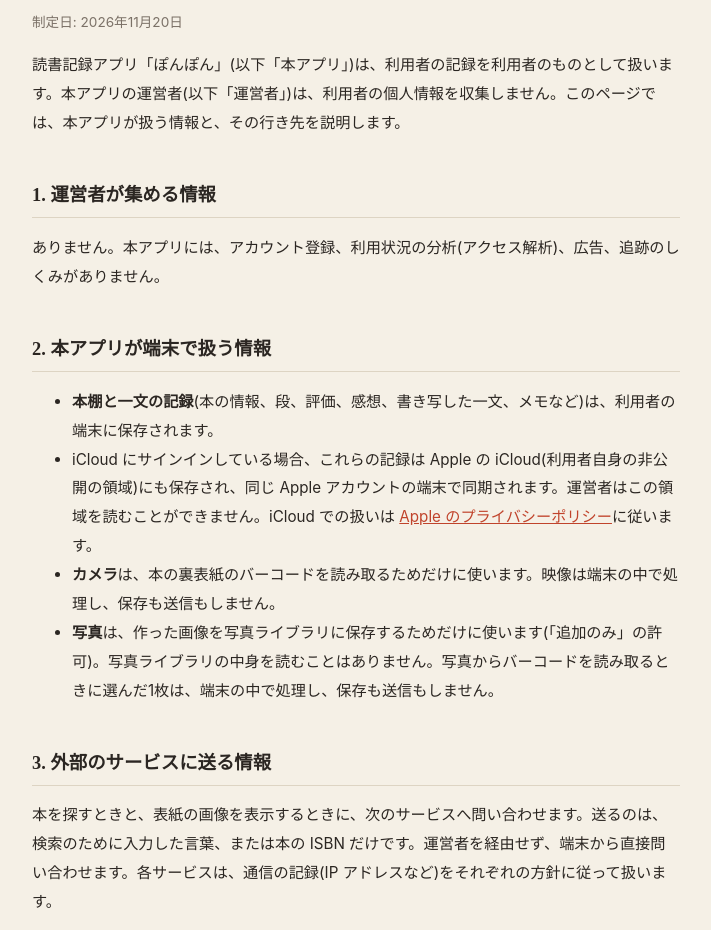
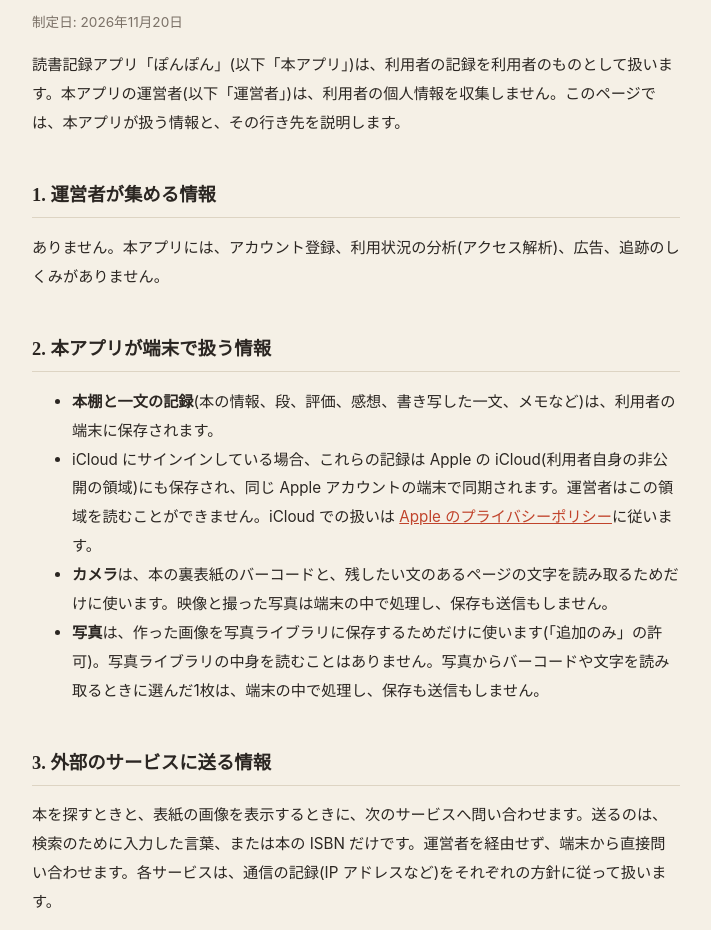
Before and after one commit to mt-st1/ponpon-site, a plain HTML site: page privacy.html in a window 1280 px wide. Shown: the part 154-1084 px from the top of the page, without its empty margins (284-995 px from the left). Drawn offline with Linux system fonts and the light colour scheme.

Commit message:
ページを更新

```diff
--- a/privacy.html
+++ b/privacy.html
@@ -21,8 +21,8 @@
 <ul>
 <li><strong>本棚と一文の記録</strong>(本の情報、段、評価、感想、書き写した一文、メモなど)は、利用者の端末に保存されます。</li>
 <li>iCloud にサインインしている場合、これらの記録は Apple の iCloud(利用者自身の非公開の領域)にも保存され、同じ Apple アカウントの端末で同期されます。運営者はこの領域を読むことができません。iCloud での扱いは <a href="https://www.apple.com/jp/legal/privacy/">Apple のプライバシーポリシー</a>に従います。</li>
-<li><strong>カメラ</strong>は、本の裏表紙のバーコードを読み取るためだけに使います。映像は端末の中で処理し、保存も送信もしません。</li>
-<li><strong>写真</strong>は、作った画像を写真ライブラリに保存するためだけに使います(「追加のみ」の許可)。写真ライブラリの中身を読むことはありません。写真からバーコードを読み取るときに選んだ1枚は、端末の中で処理し、保存も送信もしません。</li>
+<li><strong>カメラ</strong>は、本の裏表紙のバーコードと、残したい文のあるページの文字を読み取るためだけに使います。映像と撮った写真は端末の中で処理し、保存も送信もしません。</li>
+<li><strong>写真</strong>は、作った画像を写真ライブラリに保存するためだけに使います(「追加のみ」の許可)。写真ライブラリの中身を読むことはありません。写真からバーコードや文字を読み取るときに選んだ1枚は、端末の中で処理し、保存も送信もしません。</li>
 </ul>
 
 <h2>3. 外部のサービスに送る情報</h2>
```
